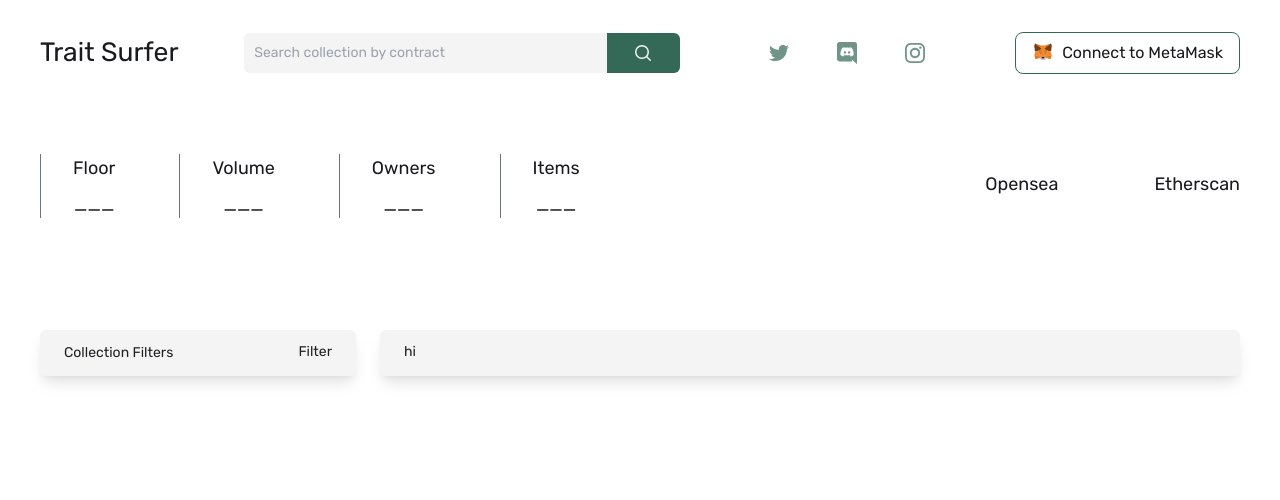
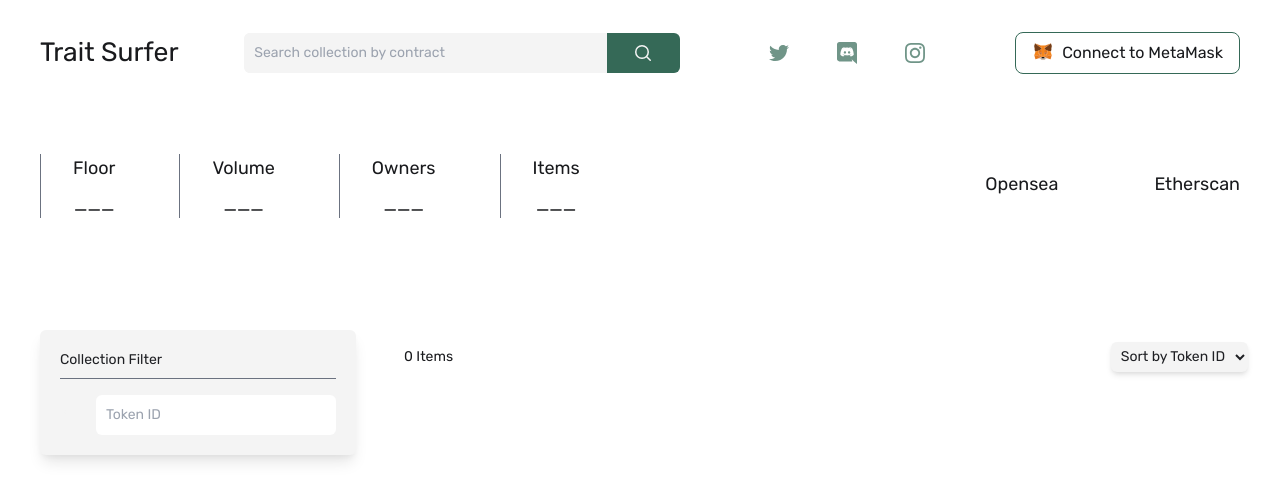
Before and after one commit to wavygoten/Rarity-Api, a React (Create React App) app in the folder client/: page / in a window 1280 px wide. Shown: the top 500 px of the page. Built offline with nearby package versions, Linux system fonts and the light colour scheme.

Commit message:
frontend

```diff
--- a/client/src/App.css
+++ b/client/src/App.css
@@ -26,9 +26,19 @@
     background-color: var(--secondary-dark);
     color: var(--secondary-light);
   }
-  .cards-container {
+  /* .cards-container {
     background-color: var(--secondary-dark);
     color: var(--secondary-light);
+  } */
+  .search-match input {
+    background-color: var(--main-dark);
+    color: var(--main-light);
+  }
+  .sort-select {
+    background-color: var(--secondary-dark);
+    color: var(--secondary-light);
+    padding: 0.33rem;
+    border-radius: 6px;
   }
 }
 
@@ -40,7 +50,6 @@
   input {
     background-color: var(--secondary-light);
     color: var(--secondary-dark);
-    border: var(--main-theme);
   }
   .search-container {
     background-color: var(--secondary-light);
@@ -50,12 +59,29 @@
     background-color: var(--secondary-light);
     color: var(--secondary-dark);
   }
-  .cards-container {
+  /* .cards-container {
     background-color: var(--secondary-light);
     color: var(--secondary-dark);
+  } */
+  .search-match input {
+    background-color: var(--main-light);
+    color: var(--main-dark);
+  }
+  .sort-select {
+    background-color: var(--secondary-light);
+    color: var(--secondary-dark);
+    padding: 0.33rem;
+    border-radius: 6px;
   }
 }
 
+@media only screen and (max-width: 480px) {
+  select {
+    -webkit-appearance: none;
+    -moz-appearance: none;
+    appearance: none;
+  }
+}
 * {
   box-sizing: border-box;
   padding: 0;
@@ -78,6 +104,10 @@
 .search input {
   border-top-left-radius: 6px;
   border-bottom-left-radius: 6px;
+}
+
+.search-match input {
+  border-radius: 6px;
 }
 
 .search-btn {
@@ -138,16 +168,25 @@
   height: auto;
 }
 
-input:focus,
-input:active {
+.search input:focus,
+.search input:active {
   border-left: var(--main-theme) 2px solid;
   border-top: var(--main-theme) 2px solid;
   border-bottom: var(--main-theme) 2px solid;
   outline: 0 none;
 }
+.search-match input:focus,
+.search-match input:active {
+  border: var(--main-theme) 2px solid;
+  outline: 0 none;
+}
 
-input {
+.search input {
   border-left: transparent 2px solid;
   border-top: transparent 2px solid;
   border-bottom: transparent 2px solid;
 }
+
+.search-match input {
+  border: transparent 2px solid;
+}
--- a/client/src/App.tsx
+++ b/client/src/App.tsx
@@ -1,13 +1,19 @@
 import React from "react";
 import "./App.css";
 import Input from "./components/SearchInput";
+import SearchTokens from "./components/SearchTokens";
 import twitterlogo from "./images/twitter.svg";
 import discordlogo from "./images/discord.svg";
 import instagramlogo from "./images/instagram-icon.svg";
 import metamasklogo from "./images/metamask.svg";
 import linklogo from "./images/link.svg";
 import { useMediaQuery, mediaOptions } from "./hooks/useMediaQuery";
+
 function App() {
+  const [searchContract, setSearchContract] = React.useState<string>("");
+  const [searchToken, setSearchToken] = React.useState<string>("");
+  const [data, setData] = React.useState<any>();
+
   let isTablet = useMediaQuery(mediaOptions.md);
 
   return (
@@ -88,28 +94,35 @@ function App() {
 
       {/* Tabs Section */}
       <div className="tabs-wrapper flex flex-col sm:flex-row justify-between px-2 py-16 whitespace-nowrap">
-        <div className="traits-container flex flex-col text-sm rounded-md mx-2 sm:mr-4 sm:ml-8 mb-4 sm:mb-0 py-3 px-6 shadow-lg">
-          <div className="flex items-center justify-between">
-            <div>Collection Filters</div>
-            <div className="cursor-pointer border-b-2 border-transparent hover:border-gray-500 ease-linear duration-75">
-              Filter
+        <div className="traits-container flex flex-col shadow-lg rounded-md text-sm mx-2 sm:mr-4 sm:ml-8 mb-4 sm:mb-0">
+          <div className="flex flex-col p-5">
+            <div className="flex mb-4 border-b border-gray-500 pb-2">
+              <div>Collection Filter</div>
             </div>
+            <SearchTokens name="tokenIds" placeholder="Token ID" />
           </div>
         </div>
-        <div className="cards-container flex flex-col flex-1 text-sm rounded-md mx-2 sm:mr-8 py-3 px-6 shadow-lg">
+        <div className="cards-container flex flex-col flex-1 text-sm rounded-md mx-0 sm:ml-2 py-3 px-6">
           <div className="flex items-center justify-between">
-            <div>hi</div>
+            <div>0 Items</div>
+            {/* Only show when data is */}
+            {/* <div className="pagination flex justify-center">
+              <div className="previous mx-2">Prev</div>
+              <div className="page-number mx-2">1</div>
+              <div className="next mx-2">Next</div>
+            </div> */}
+            <select className="sort-select shadow-md">
+              <option value="token-id">Sort by Token ID</option>
+              <option value="rank">Sort by Rank</option>
+            </select>
           </div>
         </div>
       </div>
-      {/* Content Section */}
+      {/* End of Tabs Section */}
 
-      <div className="content-wrapper">
-        <div className="filter"></div>
-        <div className="cards-containe"></div>
-      </div>
       {/* Footer Section */}
       <div className="footer-wrapper"></div>
+      {/* End of Footer Section */}
     </div>
   );
 }
--- /dev/null
+++ b/client/src/components/SearchTokens.tsx
@@ -0,0 +1,28 @@
+import React from "react";
+import search from "../images/search.svg";
+interface Props {
+  placeholder?: string;
+  className?: string;
+  name?: string;
+  onChange?: React.ChangeEventHandler<HTMLInputElement>;
+}
+
+const SearchTokens = (props: Props) => {
+  return (
+    <div className="search-match flex items-center">
+      <div>
+        <img src={search} alt="" />
+      </div>
+      <input
+        type="text"
+        placeholder={props.placeholder}
+        name={props.name}
+        onChange={props.onChange}
+        autoComplete="off"
+        className="p-2 duration-50 ease-linear flex-1 ml-3"
+      />
+    </div>
+  );
+};
+
+export default SearchTokens;
```
